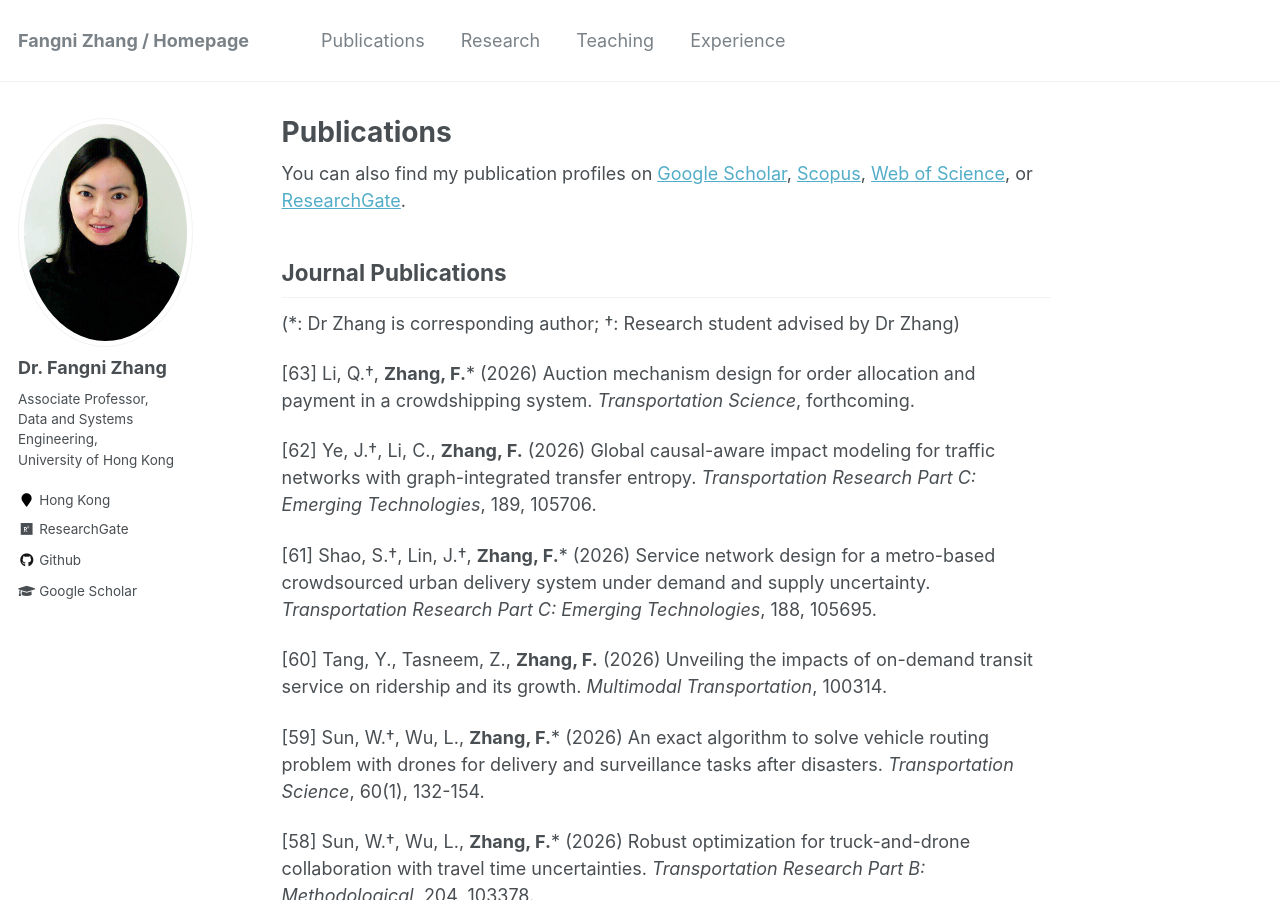
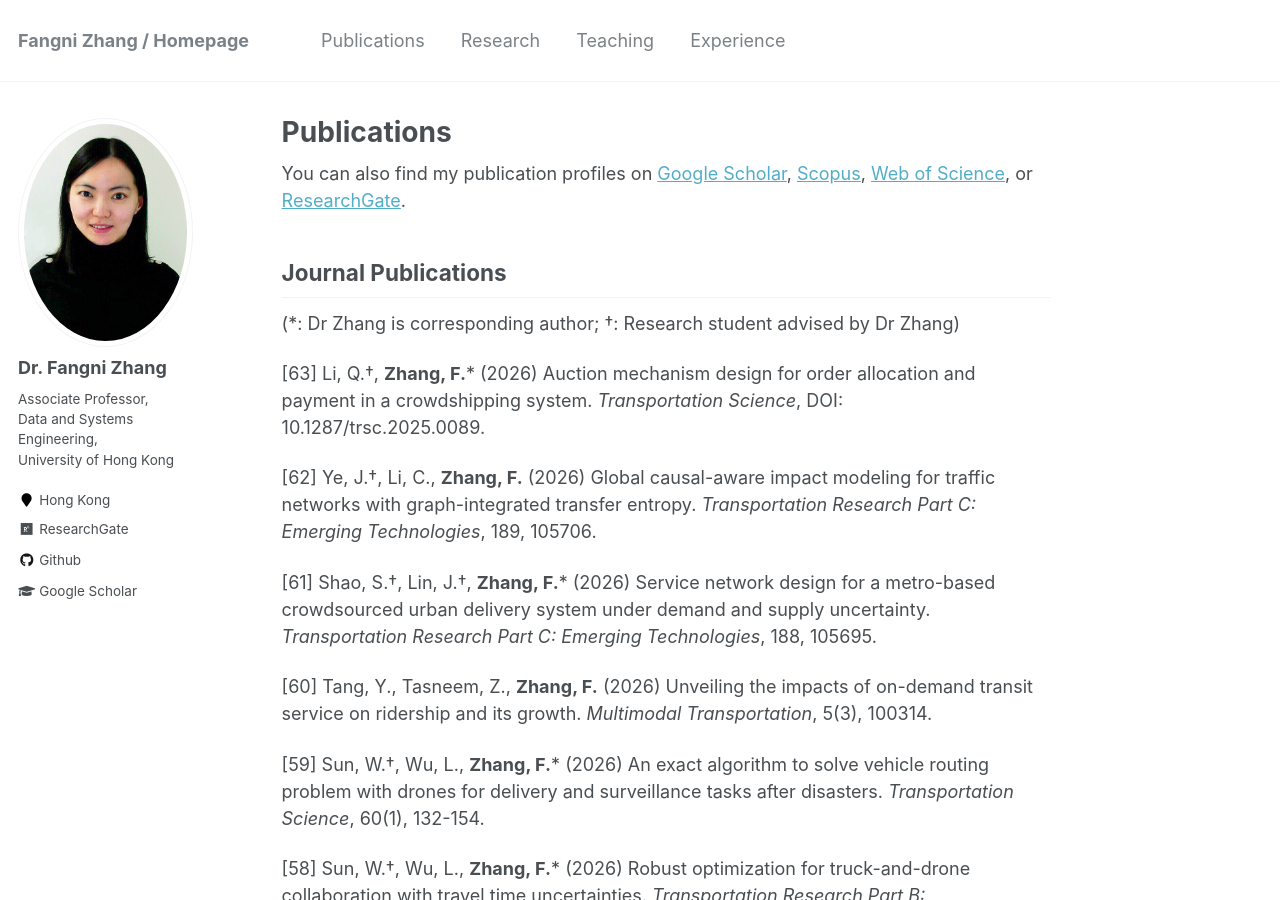
Before and after one commit to fangnizhang/fangnizhang.github.io, a Jekyll site: the page built from _pages/publications.md, in a window 1280 px wide and 900 px high. Built offline with Jekyll 4.4.1, drawn with Linux system fonts in a browser that asks for light colours.

Commit message:
Update publications.md

```diff
--- a/_pages/publications.md
+++ b/_pages/publications.md
@@ -20,13 +20,13 @@ Journal Publications
 ----------
 (*: Dr Zhang is corresponding author; †: Research student advised by Dr Zhang)
 
-[63] Li, Q.†, __Zhang, F.__* (2026) Auction mechanism design for order allocation and payment in a crowdshipping system. _Transportation Science_, forthcoming.
+[63] Li, Q.†, __Zhang, F.__* (2026) Auction mechanism design for order allocation and payment in a crowdshipping system. _Transportation Science_, DOI: 10.1287/trsc.2025.0089.
 
 [62] Ye, J.†, Li, C., __Zhang, F.__ (2026) Global causal-aware impact modeling for traffic networks with graph-integrated transfer entropy. _Transportation Research Part C: Emerging Technologies_, 189, 105706.
 
 [61] Shao, S.†, Lin, J.†, __Zhang, F.__* (2026) Service network design for a metro-based crowdsourced urban delivery system under demand and supply uncertainty. _Transportation Research Part C: Emerging Technologies_, 188, 105695.
 
-[60] Tang, Y., Tasneem, Z., __Zhang, F.__ (2026) Unveiling the impacts of on-demand transit service on ridership and its growth. _Multimodal Transportation_, 100314.
+[60] Tang, Y., Tasneem, Z., __Zhang, F.__ (2026) Unveiling the impacts of on-demand transit service on ridership and its growth. _Multimodal Transportation_, 5(3), 100314.
 
 [59] Sun, W.†, Wu, L., __Zhang, F.__* (2026) An exact algorithm to solve vehicle routing problem with drones for delivery and surveillance tasks after disasters. _Transportation Science_, 60(1), 132-154.
 
```
